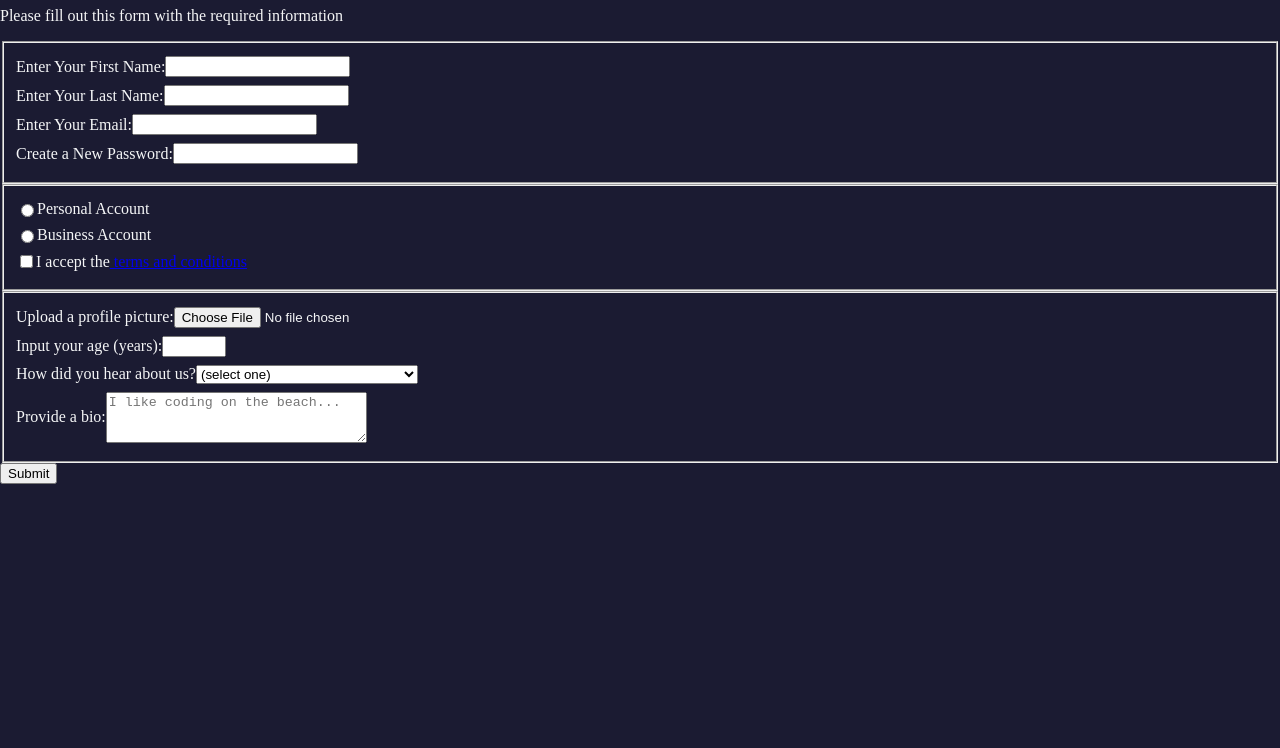
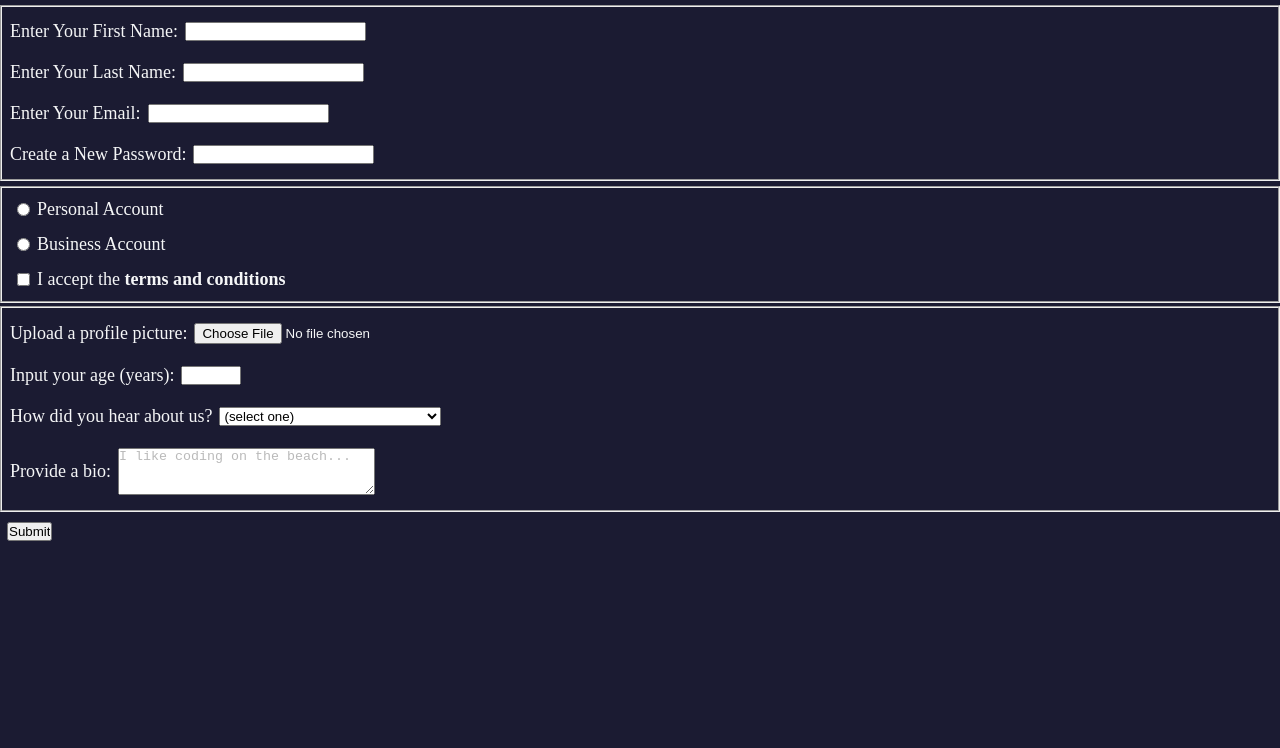
Before and after one commit to nehanawar025/FCC-Registration-Form, a plain HTML site: page index.html in a window 1280 px wide. Shown: the part 73-821 px from the top of the page. After the commit the page ends 800 px from the top, so only its background shows below. Drawn offline with Linux system fonts and the light colour scheme.

Commit message:
CSS file modified

```diff
--- a/styles.css
+++ b/styles.css
@@ -1,15 +1,43 @@
+*{
+  margin: 0;
+  padding: 0;
+  box-sizing: border-box;
+}
 body {
     width: 100%;
     height: 100vh;
-    margin: 0;
     background-color: #1b1b32;
     color: #f5f6f7;
+    font-size: 18px;
+  }
+  .first{
+    margin-top: 15px;
+    margin-bottom: 5px;
+  }
+  .second,.third{
+    margin-bottom: 3px;
   }
 
   label {
     display: flex;
-    margin: 0.5rem 0;
+    margin: 0.5rem 0.5rem;
     flex-direction: row;
     justify-content: flex-start;
-    align-items: center
+    align-items: center;
+    /* background-color: rgb(211, 128, 19); */
+
   }
+  input , select,textarea{
+    margin:7px;
+  }
+  textarea::placeholder{
+    color: rgb(186, 186, 186);
+  }
+
+  #term-anchor{
+    text-decoration: none;
+    color: #f5f6f7;
+    font-weight: bolder;
+    cursor: pointer;
+
+  }
```
